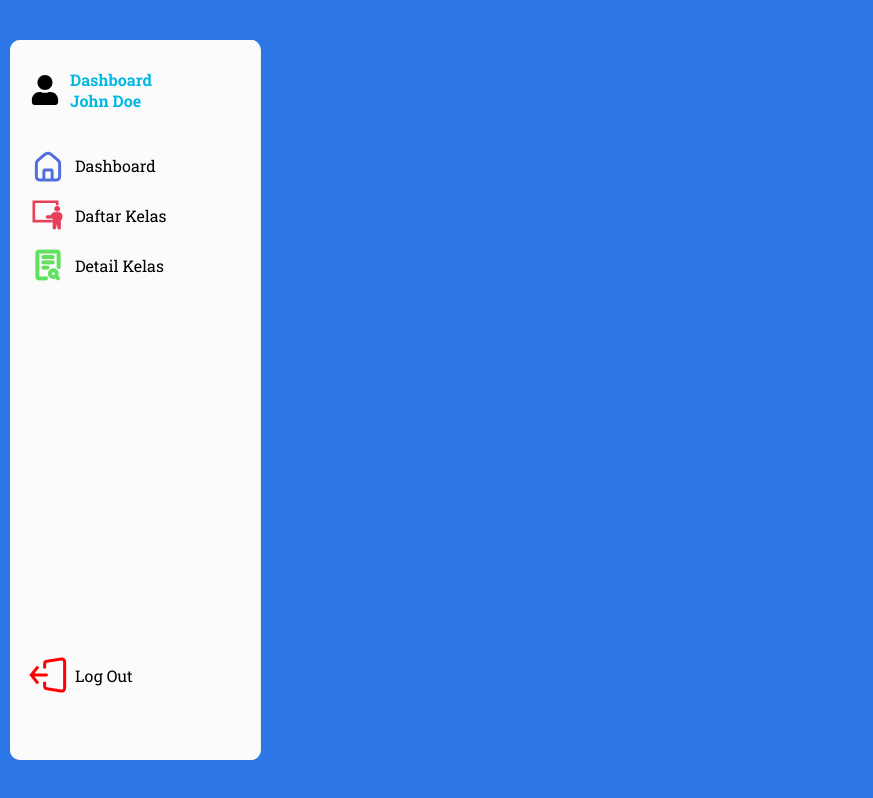
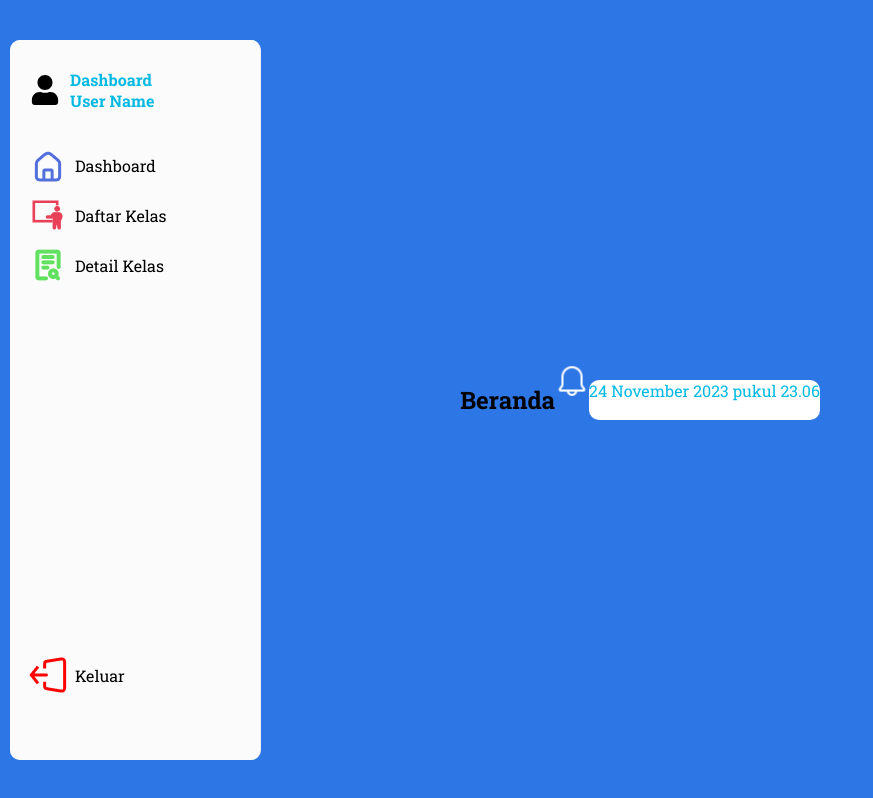
Before and after one commit to bryansupriadi/lms-dashboard, a React (Create React App) app: page /dashboard in a window 1280 px wide. Shown: the whole page, without its empty margins (0-873 px from the left). Built offline with nearby package versions, Linux system fonts and the light colour scheme.

Commit message:
first commit

```diff
--- /dev/null
+++ b/src/Component/Header.jsx
@@ -0,0 +1,44 @@
+import bellIcon from '../Assets/bell.png';
+import bellnotif from '../Assets/Bell_light.png';
+import { useEffect, useState } from "react";
+import '../style/dashboard.css';
+
+function HeaderContent() {
+
+    const [hasNotification, setHasNotification] = useState(true);
+    const [currentDateTime, setCurrentDateTime] = useState(new Date());
+
+
+    useEffect(() => {
+        const intervalId = setInterval(() => {
+            setCurrentDateTime(new Date());
+        }, 1000);
+        return () => clearInterval(intervalId);
+    }, []);
+
+    const formatDateTime = (date) => {
+        const options = {
+          day: "numeric",
+          month: "long",
+          year: "numeric",
+          hour: "numeric",
+          minute: "numeric",
+        };
+        return date.toLocaleString("id-ID", options);
+      };
+
+    return(
+        <div className="App">
+        <div className="header-container">
+        <h2>Beranda</h2>
+        <img
+        src={hasNotification ? bellIcon : bellnotif}
+        alt="Notification Bell"
+        />
+        <p>{formatDateTime(currentDateTime)}</p>
+        </div>
+        </div>
+    )
+}
+
+export default HeaderContent;
--- a/src/Component/Sidebar.jsx
+++ b/src/Component/Sidebar.jsx
@@ -1,6 +1,6 @@
 import React, { useState } from "react";
 import { Sidebar, Menu, MenuItem } from "react-pro-sidebar";
-import { FaUser, FaChalkboardTeacher, FaSignOutAlt } from "react-icons/fa";
+import { FaUser } from "react-icons/fa";
 import Home from '../Assets/sidebar/Home (1).png';
 import Daftar from '../Assets/sidebar/Vector.png';
 import Detail from '../Assets/sidebar/icon-park_doc-search-two.png';
@@ -24,7 +24,7 @@ const SidebarContent = () => {
             )}
             <div className="sidebar-name">
               <h6>Dashboard</h6>
-              <h6>John Doe</h6>
+              <h6>User Name</h6>
             </div>
           </div>
         </MenuItem>
@@ -33,7 +33,7 @@ const SidebarContent = () => {
         <MenuItem icon={<img src={Detail} alt="detail"/>}>Detail Kelas</MenuItem>
       </Menu>
       <Menu iconShape="square" className="logout-button-sidebar">
-        <MenuItem icon={<img src={SignOut} alt= "signout"/>}>Log Out</MenuItem>
+        <MenuItem icon={<img src={SignOut} alt= "signout"/>}>Keluar</MenuItem>
       </Menu>
     </Sidebar>
   );
--- a/src/Pages/Dashboard.jsx
+++ b/src/Pages/Dashboard.jsx
@@ -1,10 +1,15 @@
+import HeaderContent from "../Component/Header";
 import Sidebar from "../Component/Sidebar";
+import '../style/dashboard.css';
 
 function Dashboard() {
+
+
 
     return (
         <div className="App">
         <Sidebar/>
+        <HeaderContent/>
         </div>
     );
 }
--- a/src/Pages/ForgotPassword.jsx
+++ b/src/Pages/ForgotPassword.jsx
@@ -1,5 +1,5 @@
 import { useState } from "react";
-import { useNavigate, Link } from "react-router-dom";
+import { useNavigate } from "react-router-dom";
 import { GiPadlock } from 'react-icons/gi';
 import Footer from "../Component/Footer";
 import Saly from '../Assets/Saly1.png';
--- /dev/null
+++ b/src/style/dashboard.css
@@ -0,0 +1,15 @@
+.header-container {
+    display: flex;
+}
+
+.header-container img {
+    width: 34px;
+    height: 34px;
+}
+
+.header-container p {
+    background-color: #fff;
+    color: #00B9E3;
+    border-radius: 10px;
+    text-align: center;
+}
```
Also changed, not shown: src/data/userData.js (added, +53 -0 lines), src/Assets/Bell_light.png (added), src/Assets/bell.png (added).
